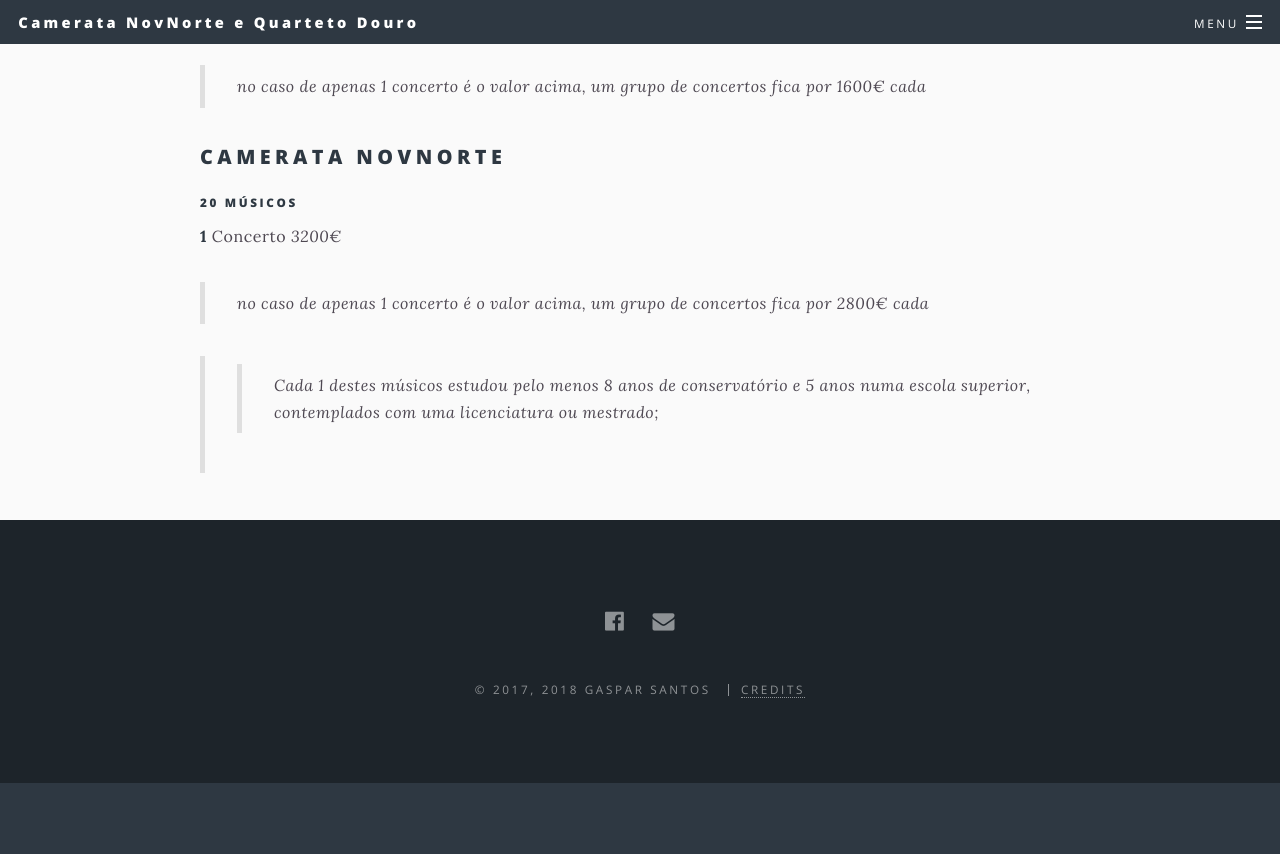
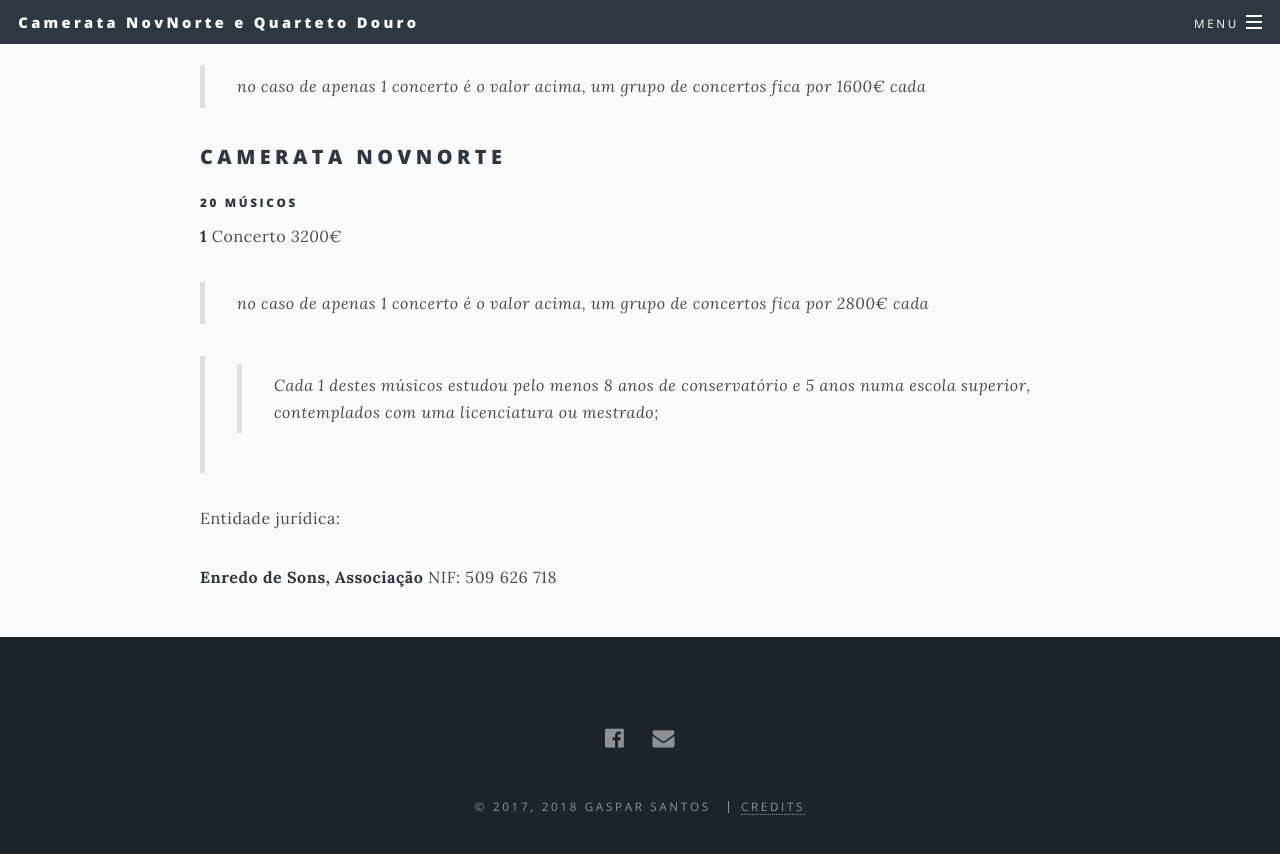
Before and after one commit to ArchGalileu/cmg, a Jekyll site: the page built from _pages/custo.md, in a window 1280 px wide and 900 px high, scrolled down 758 px. Shown: the top 854 px of the window. Built offline with Jekyll 4.4.1, drawn with Linux system fonts in a browser that asks for light colours; before the commit the page ends 1541 px from its top, so only the background shows below that.

Commit message:
contatos

```diff
--- a/_pages/custo.md
+++ b/_pages/custo.md
@@ -31,3 +31,8 @@ Regalar todos os cidadãos de Vila Nova de Gaia não é tarefa fácil, mas é po
 >*no caso de apenas 1 concerto é o valor acima,  um grupo de concertos fica por 2800€ cada*
 
 >> *Cada 1 destes músicos estudou pelo menos 8 anos de conservatório e 5 anos numa escola superior, contemplados com uma licenciatura ou mestrado;*
+
+Entidade jurídica:
+
+**Enredo de Sons, Associação**
+NIF: 509 626 718
```
